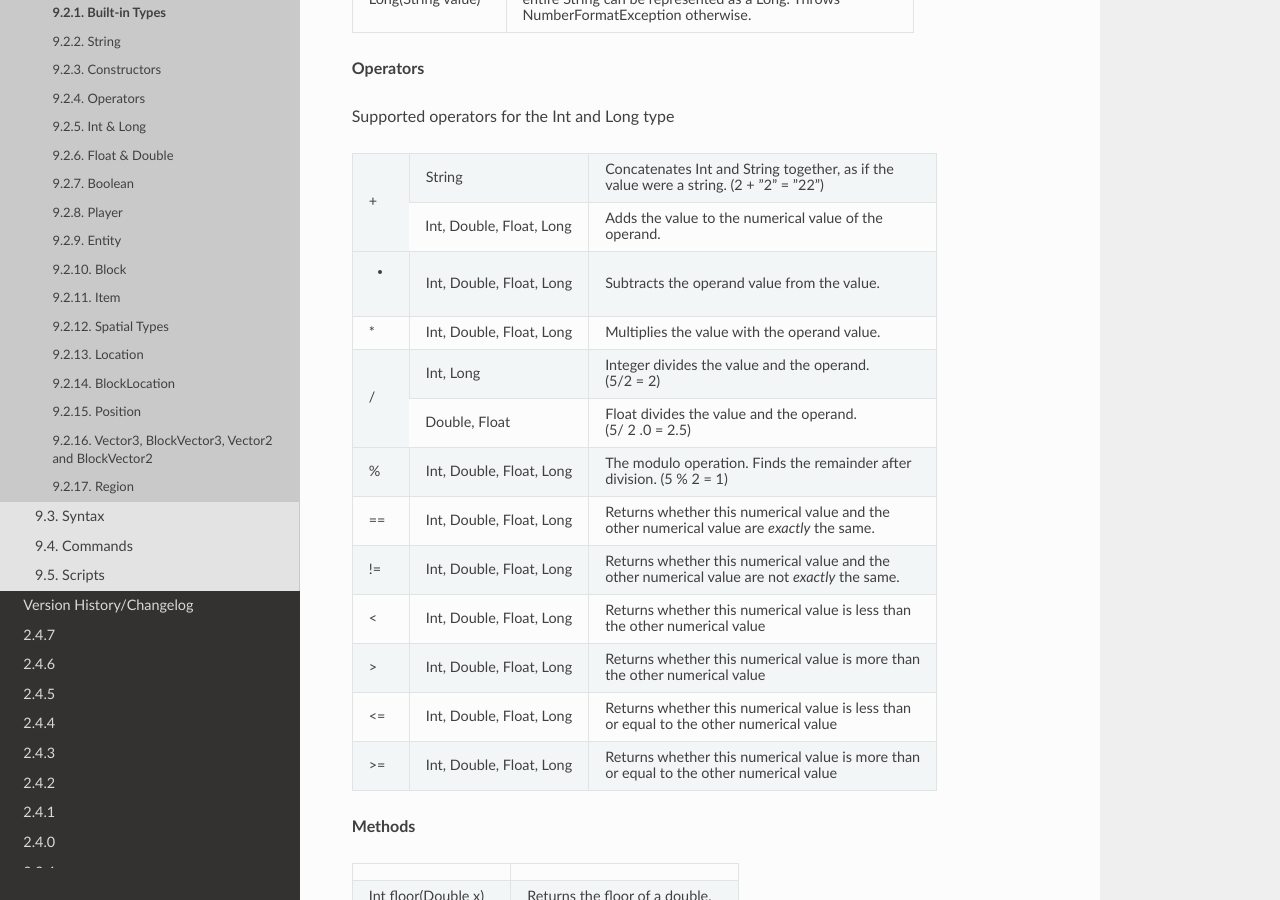
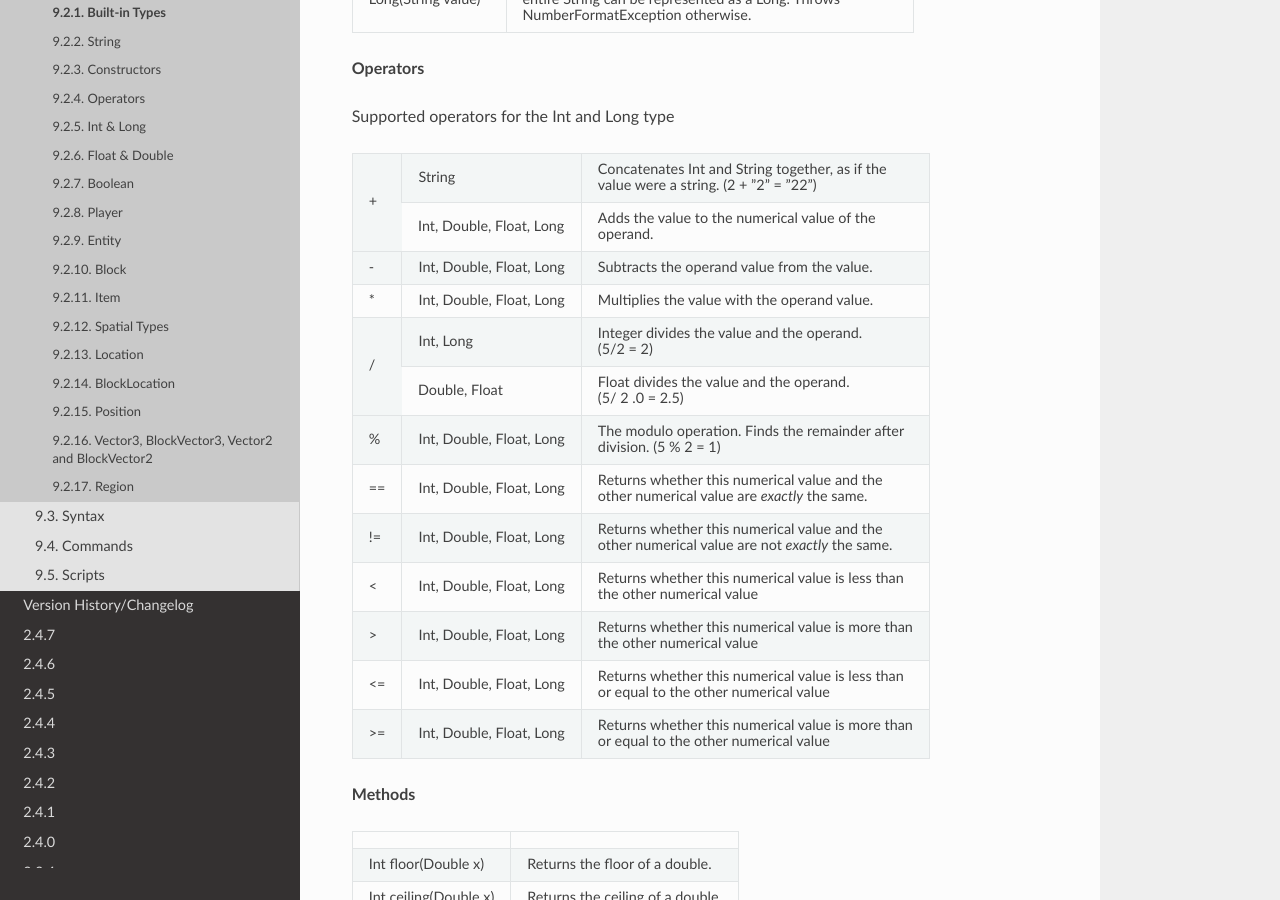
Before and after one commit to rebplane/msc, a Sphinx documentation site: the page built from docs/source/8_appendix/appendix_built_in_types.rst, in a window 1280 px wide and 900 px high, scrolled down 4464 px. Built offline with Sphinx 7.4.7 and the Read the Docs theme 3.1.0, drawn with Linux system fonts in a browser that asks for light colours.

```diff
--- a/docs/source/8_appendix/appendix_built_in_types.rst
+++ b/docs/source/8_appendix/appendix_built_in_types.rst
@@ -242,7 +242,7 @@ Supported operators for the Int and Long type
 |     |                            |                                                      |
 |     |                            |   operand.                                           |
 +-----+----------------------------+------------------------------------------------------+
-|  -  |   Int, Double, Float, Long |   Subtracts the operand value from the value.        |
+| \-  |   Int, Double, Float, Long |   Subtracts the operand value from the value.        |
 +-----+----------------------------+------------------------------------------------------+
 | \*  |   Int, Double, Float, Long |   Multiplies the value with the operand value.       |
 +-----+----------------------------+------------------------------------------------------+
@@ -369,7 +369,7 @@ Supported operators for the Float and Double type
 |     |                            |                                                      |
 |     |                            |   operand.                                           |
 +-----+----------------------------+------------------------------------------------------+
-|  -  |   Int, Double, Float, Long |   Subtracts the operand value from the value.        |
+| \-  |   Int, Double, Float, Long |   Subtracts the operand value from the value.        |
 +-----+----------------------------+------------------------------------------------------+
 | \*  |   Int, Double, Float, Long |   Multiplies the value with the operand value.       |
 +-----+----------------------------+------------------------------------------------------+
```
